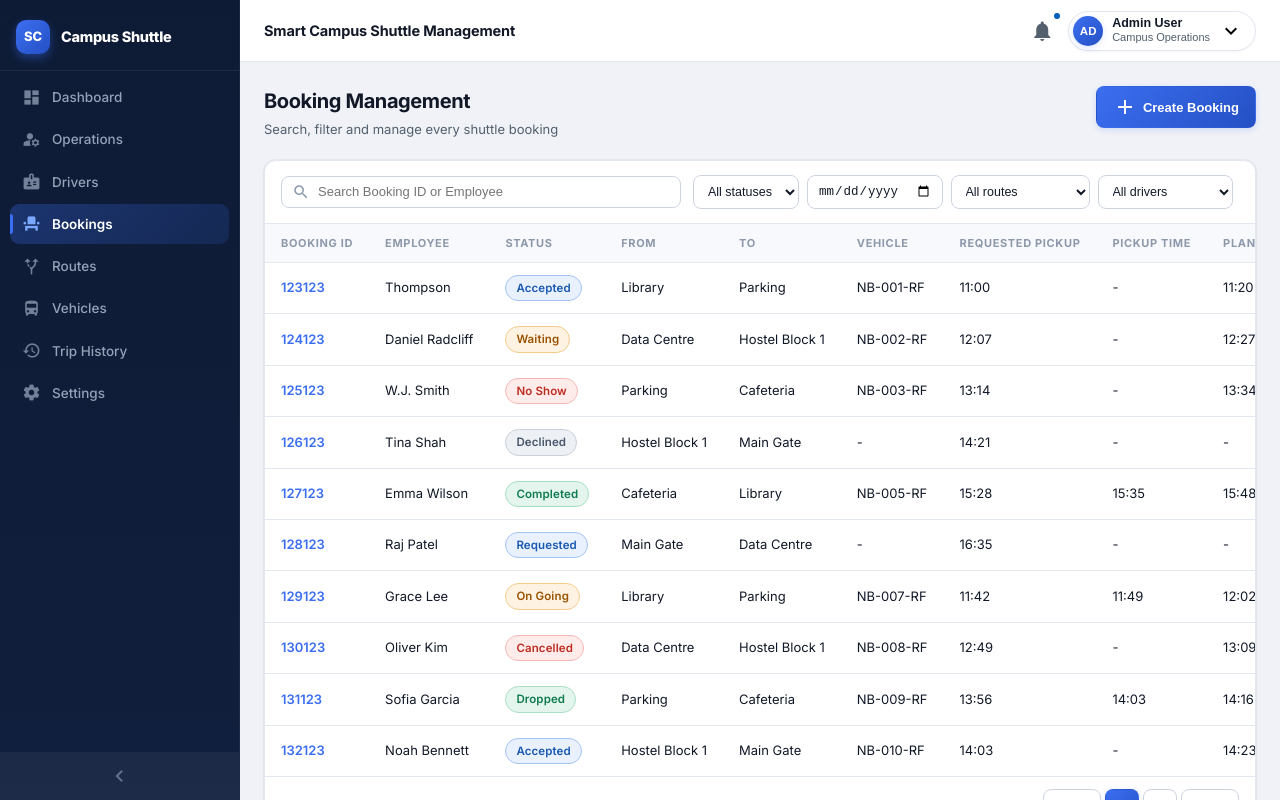
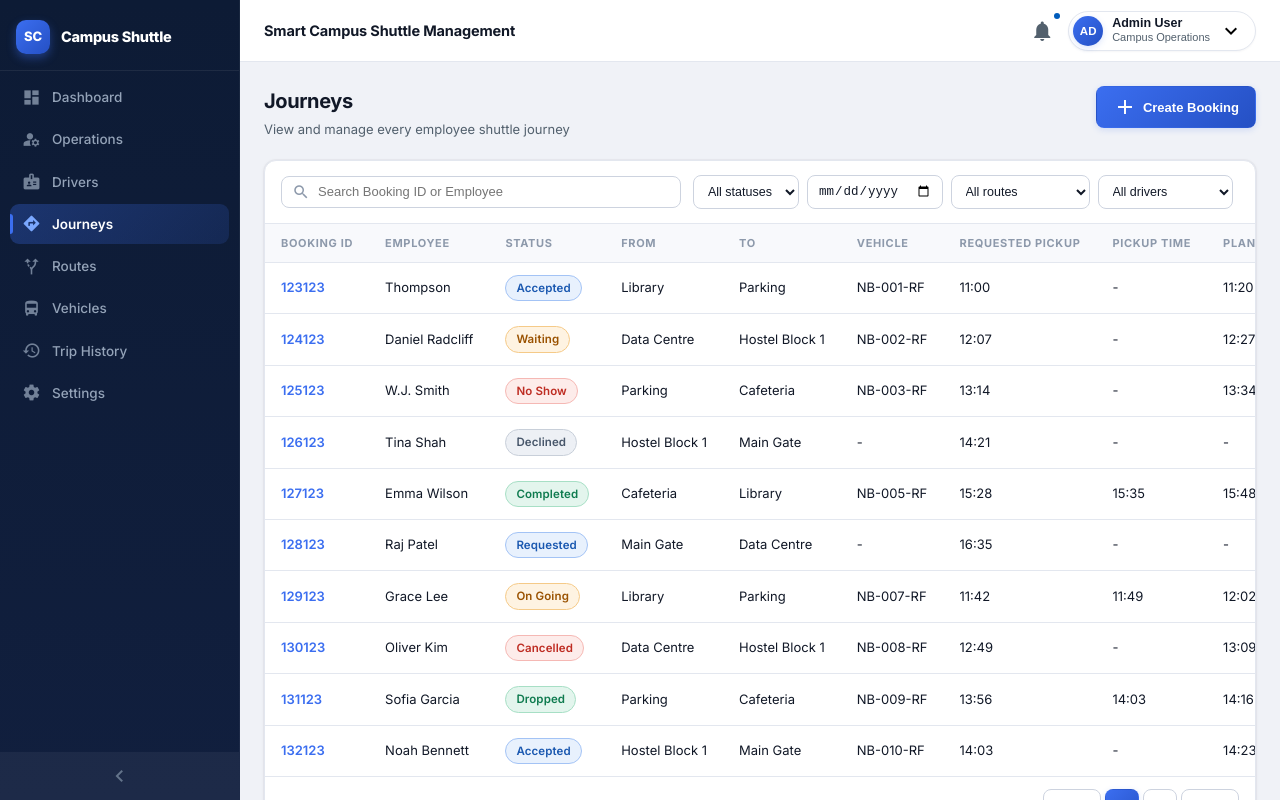
Before and after one commit to K-dotKishan/smart-shuttle-management-system, an Angular app: page /bookings in a window 1280 px wide. Built offline with nearby package versions, Linux system fonts and the light colour scheme.

Commit message:
feat: update booking management and navigation

```diff
--- a/src/app/app.routes.ts
+++ b/src/app/app.routes.ts
@@ -35,7 +35,7 @@ export const routes: Routes = [
           import('./features/bookings/booking-management.component').then(
             (m) => m.BookingManagementComponent
           ),
-        title: 'Bookings · Campus Shuttle',
+        title: 'Journeys · Campus Shuttle',
       },
       {
         path: 'routes',
--- a/src/app/features/bookings/booking-management.component.ts
+++ b/src/app/features/bookings/booking-management.component.ts
@@ -35,7 +35,7 @@ const STATUS_OPTIONS: BookingStatus[] = [
     BookingDetailsDrawerComponent,
   ],
   template: `
-    <app-page-header title="Booking Management" subtitle="Search, filter and manage every shuttle booking">
+    <app-page-header title="Journeys" subtitle="View and manage every employee shuttle journey">
       <div actions>
         <button class="btn btn-primary" type="button" (click)="openCreate()">
           <mat-icon>add</mat-icon>
--- a/src/app/features/dashboard/dashboard.component.ts
+++ b/src/app/features/dashboard/dashboard.component.ts
@@ -76,7 +76,7 @@ const DEMAND_HOURS = [6, 7, 8, 9, 10, 11, 12, 13, 14, 15, 16, 17, 18, 19, 20, 21
     <section class="card" style="margin-top: 16px;">
       <div class="section-hd card-pad" style="margin-bottom:0; padding-bottom: 0;">
         <h3>Recent Bookings</h3>
-        <a class="view-link" routerLink="/bookings">View all →</a>
+        <a class="view-link" routerLink="/bookings">View all journeys →</a>
       </div>
       <div class="scroll-x">
         <table class="data-table">
--- a/src/app/layout/sidebar/sidebar.component.ts
+++ b/src/app/layout/sidebar/sidebar.component.ts
@@ -12,7 +12,7 @@ const NAV_ITEMS: NavItem[] = [
   { label: 'Dashboard', icon: 'dashboard', path: '/dashboard' },
   { label: 'Operations', icon: 'manage_accounts', path: '/operations' },
   { label: 'Drivers', icon: 'badge', path: '/drivers' },
-  { label: 'Bookings', icon: 'event_seat', path: '/bookings' },
+  { label: 'Journeys', icon: 'directions', path: '/bookings' },
   { label: 'Routes', icon: 'alt_route', path: '/routes' },
   { label: 'Vehicles', icon: 'directions_bus', path: '/vehicles' },
   { label: 'Trip History', icon: 'history', path: '/trips' },
```
